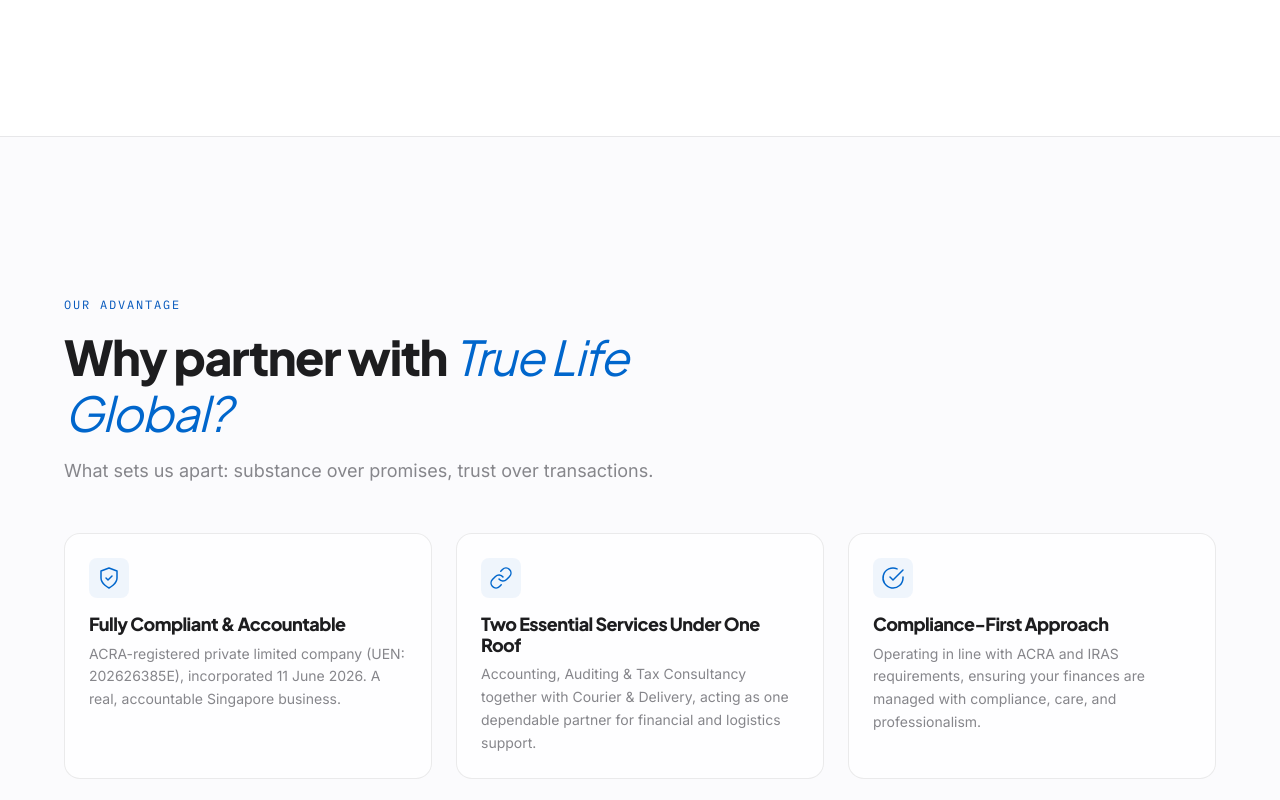
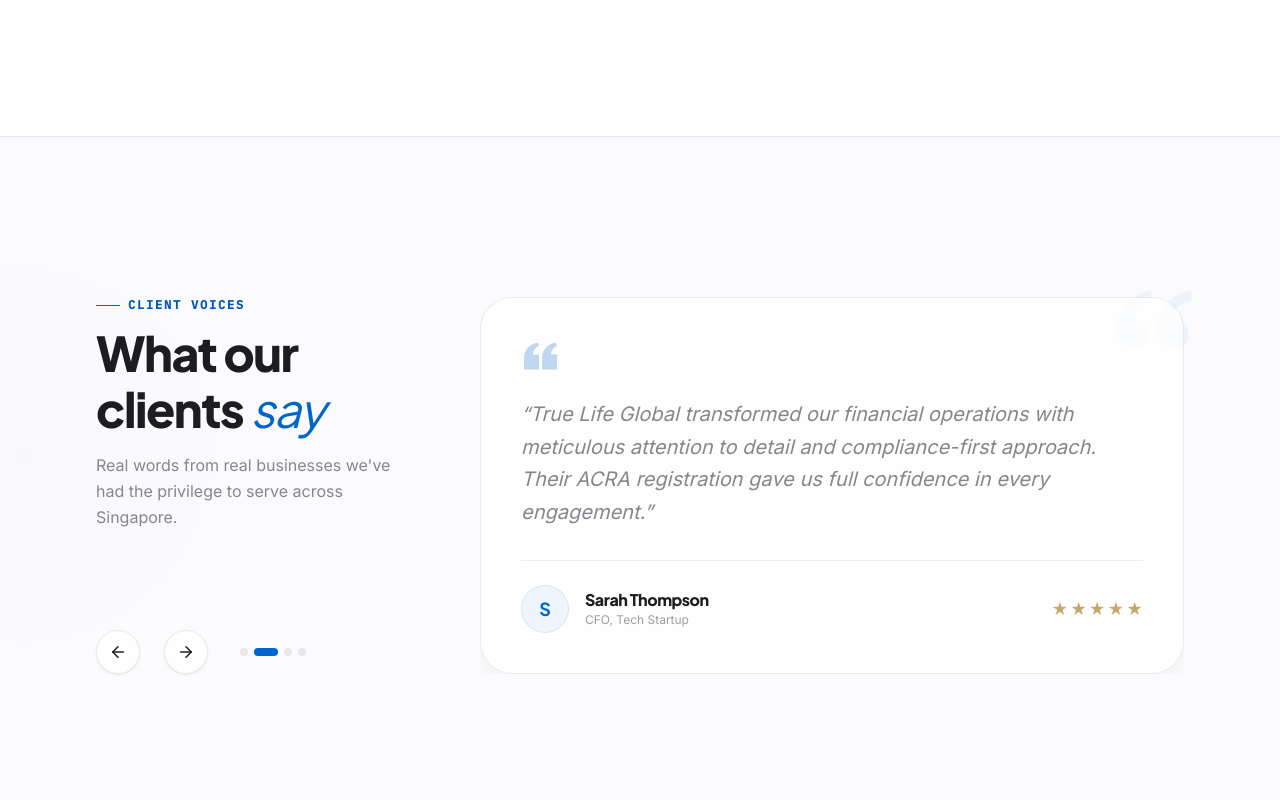
Before and after one commit to truelifeglobalpte/True-Life-Global, a Next.js app: page / in a window 1280 px wide. Shown: the part 5700-6500 px from the top of the page. Built offline with nearby package versions, Linux system fonts and the light colour scheme.

Commit message:
Implement premium animated Testimonials slider component after Director section

```diff
--- a/src/app/page.tsx
+++ b/src/app/page.tsx
@@ -8,6 +8,7 @@
 import HowWeWork from "@/components/HowWeWork";
 import WhyUs from "@/components/WhyUs";
 import Director from "@/components/Director";
+import Testimonials from "@/components/Testimonials";
 import Careers from "@/components/Careers";
 import FAQ from "@/components/FAQ";
 import Contact from "@/components/Contact";
@@ -29,6 +30,7 @@
         <Services />
         <HowWeWork />
         <Director />
+        <Testimonials />
         <WhyUs />
         <Careers />
         <FAQ />
--- /dev/null
+++ b/src/components/Testimonials.tsx
@@ -0,0 +1,221 @@
+"use client";
+
+import { useState, useEffect, useRef } from "react";
+import { motion, AnimatePresence, useInView } from "framer-motion";
+import { TESTIMONIALS } from "@/lib/constants";
+
+export default function Testimonials() {
+  const [activeIndex, setActiveIndex] = useState(0);
+  const [direction, setDirection] = useState(0); // -1 for left, 1 for right
+  const sectionRef = useRef(null);
+  const isInView = useInView(sectionRef, { once: true, margin: "-100px" });
+
+  // Auto-rotation of slides
+  useEffect(() => {
+    const timer = setInterval(() => {
+      handleNext();
+    }, 6000);
+    return () => clearInterval(timer);
+  }, [activeIndex]);
+
+  const handlePrev = () => {
+    setDirection(-1);
+    setActiveIndex((prev) => (prev === 0 ? TESTIMONIALS.length - 1 : prev - 1));
+  };
+
+  const handleNext = () => {
+    setDirection(1);
+    setActiveIndex((prev) => (prev === TESTIMONIALS.length - 1 ? 0 : prev + 1));
+  };
+
+  const currentTestimonial = TESTIMONIALS[activeIndex];
+
+  // Motion variants for slide transition
+  const slideVariants = {
+    enter: (dir: number) => ({
+      x: dir > 0 ? 50 : -50,
+      opacity: 0,
+    }),
+    center: {
+      x: 0,
+      opacity: 1,
+      transition: {
+        x: { type: "spring" as const, stiffness: 300, damping: 30 },
+        opacity: { duration: 0.25 },
+      },
+    },
+    exit: (dir: number) => ({
+      x: dir > 0 ? -50 : 50,
+      opacity: 0,
+      transition: {
+        x: { type: "spring" as const, stiffness: 300, damping: 30 },
+        opacity: { duration: 0.2 },
+      },
+    }),
+  };
+
+  return (
+    <section
+      id="testimonials"
+      ref={sectionRef}
+      className="section-padding bg-background border-t border-border relative overflow-hidden"
+    >
+      {/* Background soft glow spots matching the site theme */}
+      <div className="absolute top-1/2 left-0 w-[45vw] h-[45vw] rounded-full glow-spot-2 filter blur-3xl pointer-events-none opacity-20 dark:opacity-10" />
+
+      <div className="max-w-7xl mx-auto px-4 sm:px-6 lg:px-8 relative z-10">
+        <div className="grid lg:grid-cols-12 gap-12 lg:gap-16 items-center">
+
+          {/* LEFT COLUMN: Section Header, Info, Controls (4 columns) */}
+          <div className="lg:col-span-4 flex flex-col justify-between h-full space-y-6">
+            <div>
+              {/* Tag/Label */}
+              <motion.div
+                initial={{ opacity: 0, y: 8 }}
+                animate={isInView ? { opacity: 1, y: 0 } : {}}
+                transition={{ duration: 0.5 }}
+                className="flex items-center gap-2 mb-3"
+              >
+                <div className="w-6 h-[1.5px] bg-accent" />
+                <span className="text-xs font-mono uppercase tracking-[0.15em] text-accent-readable font-semibold">
+                  Client Voices
+                </span>
+              </motion.div>
+
+              {/* Heading */}
+              <motion.h2
+                initial={{ opacity: 0, y: 12 }}
+                animate={isInView ? { opacity: 1, y: 0 } : {}}
+                transition={{ duration: 0.5, delay: 0.1 }}
+                className="text-3xl sm:text-4xl lg:text-5xl font-display font-bold text-foreground leading-tight"
+              >
+                What our clients <span className="editorial-text font-normal text-accent italic">say</span>
+              </motion.h2>
+
+              {/* Sub-text */}
+              <motion.p
+                initial={{ opacity: 0, y: 8 }}
+                animate={isInView ? { opacity: 1, y: 0 } : {}}
+                transition={{ duration: 0.5, delay: 0.15 }}
+                className="mt-4 text-foreground-secondary leading-relaxed font-light text-sm sm:text-base"
+              >
+                Real words from real businesses we&apos;ve had the privilege to serve across Singapore.
+              </motion.p>
+            </div>
+
+            {/* Navigation & Indicators */}
+            <motion.div
+              initial={{ opacity: 0, y: 12 }}
+              animate={isInView ? { opacity: 1, y: 0 } : {}}
+              transition={{ duration: 0.5, delay: 0.2 }}
+              className="flex items-center gap-6 pt-4"
+            >
+              {/* Prev button */}
+              <button
+                onClick={handlePrev}
+                className="w-11 h-11 rounded-full border border-card-border bg-card-bg text-foreground hover:text-accent hover:border-accent/40 flex items-center justify-center transition-all duration-150 active:scale-95 shadow-sm hover:shadow-md"
+                aria-label="Previous testimonial"
+              >
+                <svg width="18" height="18" viewBox="0 0 24 24" fill="none" stroke="currentColor" strokeWidth="2" strokeLinecap="round" strokeLinejoin="round">
+                  <line x1="19" y1="12" x2="5" y2="12" />
+                  <polyline points="12 19 5 12 12 5" />
+                </svg>
+              </button>
+
+              {/* Next button */}
+              <button
+                onClick={handleNext}
+                className="w-11 h-11 rounded-full border border-card-border bg-card-bg text-foreground hover:text-accent hover:border-accent/40 flex items-center justify-center transition-all duration-150 active:scale-95 shadow-sm hover:shadow-md"
+                aria-label="Next testimonial"
+              >
+                <svg width="18" height="18" viewBox="0 0 24 24" fill="none" stroke="currentColor" strokeWidth="2" strokeLinecap="round" strokeLinejoin="round">
+                  <line x1="5" y1="12" x2="19" y2="12" />
+                  <polyline points="12 5 19 12 12 19" />
+                </svg>
+              </button>
+
+              {/* Pagination Dots */}
+              <div className="flex items-center gap-1.5 ml-2">
+                {TESTIMONIALS.map((_, i) => (
+                  <button
+                    key={i}
+                    onClick={() => {
+                      setDirection(i > activeIndex ? 1 : -1);
+                      setActiveIndex(i);
+                    }}
+                    className={`h-2 rounded-full transition-all duration-300 ${
+                      activeIndex === i ? "w-6 bg-accent" : "w-2 bg-card-border hover:bg-foreground-secondary/40"
+                    }`}
+                    aria-label={`Go to testimonial ${i + 1}`}
+                  />
+                ))}
+              </div>
+            </motion.div>
+          </div>
+
+          {/* RIGHT COLUMN: Interactive Testimonial Card (8 columns) */}
+          <div className="lg:col-span-8 relative min-h-[340px] flex items-center">
+            {/* Absolute quote background watermark */}
+            <div className="absolute -top-10 -right-4 text-[12rem] font-serif leading-none select-none text-accent/5 pointer-events-none font-bold">
+              &ldquo;
+            </div>
+
+            <div className="w-full relative overflow-hidden">
+              <AnimatePresence mode="wait" custom={direction}>
+                <motion.div
+                  key={activeIndex}
+                  custom={direction}
+                  variants={slideVariants}
+                  initial="enter"
+                  animate="center"
+                  exit="exit"
+                  className="w-full rounded-[2rem] bg-card-bg border border-card-border shadow-md hover:shadow-lg transition-shadow duration-300 p-8 sm:p-10 relative flex flex-col justify-between min-h-[280px]"
+                >
+                  {/* Speech bubble quote SVG decoration */}
+                  <div className="text-accent/25 mb-6">
+                    <svg width="36" height="36" viewBox="0 0 24 24" fill="currentColor">
+                      <path d="M14.017 21v-7.391c0-5.704 3.731-9.57 8.983-10.609l.995 2.151c-2.432.917-3.995 3.638-3.995 5.849h4v10h-9.988zm-12 0v-7.391c0-5.704 3.748-9.57 9-10.609l.996 2.151c-2.433.917-3.996 3.638-3.996 5.849h3.983v10h-9.987z" />
+                    </svg>
+                  </div>
+
+                  {/* Testimonial Quote Text */}
+                  <p className="text-base sm:text-lg lg:text-xl text-foreground-secondary leading-relaxed font-light italic mb-8">
+                    &ldquo;{currentTestimonial.quote}&rdquo;
+                  </p>
+
+                  {/* Author Meta Row */}
+                  <div className="flex items-center justify-between border-t border-border/80 pt-6 mt-auto">
+                    <div className="flex items-center gap-4">
+                      {/* Round Letter Avatar */}
+                      <div className="w-12 h-12 rounded-full bg-accent-tint border border-accent/10 flex items-center justify-center text-accent text-lg font-bold font-display flex-shrink-0">
+                        {currentTestimonial.initials.charAt(0)}
+                      </div>
+                      <div>
+                        <h4 className="text-sm sm:text-base font-semibold text-foreground font-display leading-tight">
+                          {currentTestimonial.name}
+                        </h4>
+                        <p className="text-xs text-foreground-secondary/80 font-light mt-0.5">
+                          {currentTestimonial.role}
+                        </p>
+                      </div>
+                    </div>
+
+                    {/* Star ratings */}
+                    <div className="flex items-center gap-0.5 text-gold-500 text-sm sm:text-base select-none">
+                      <span>★</span>
+                      <span>★</span>
+                      <span>★</span>
+                      <span>★</span>
+                      <span>★</span>
+                    </div>
+                  </div>
+                </motion.div>
+              </AnimatePresence>
+            </div>
+          </div>
+
+        </div>
+      </div>
+    </section>
+  );
+}
```
